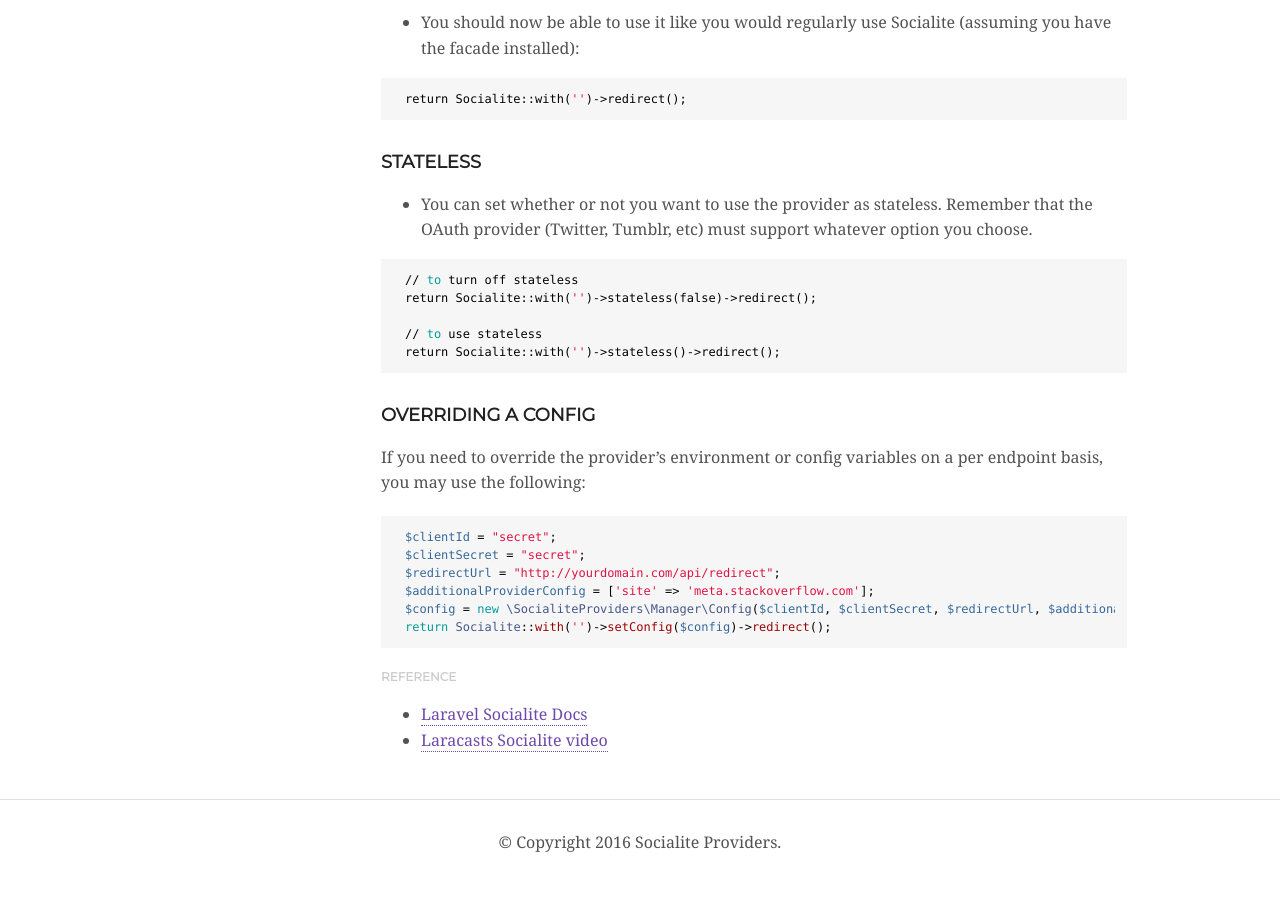
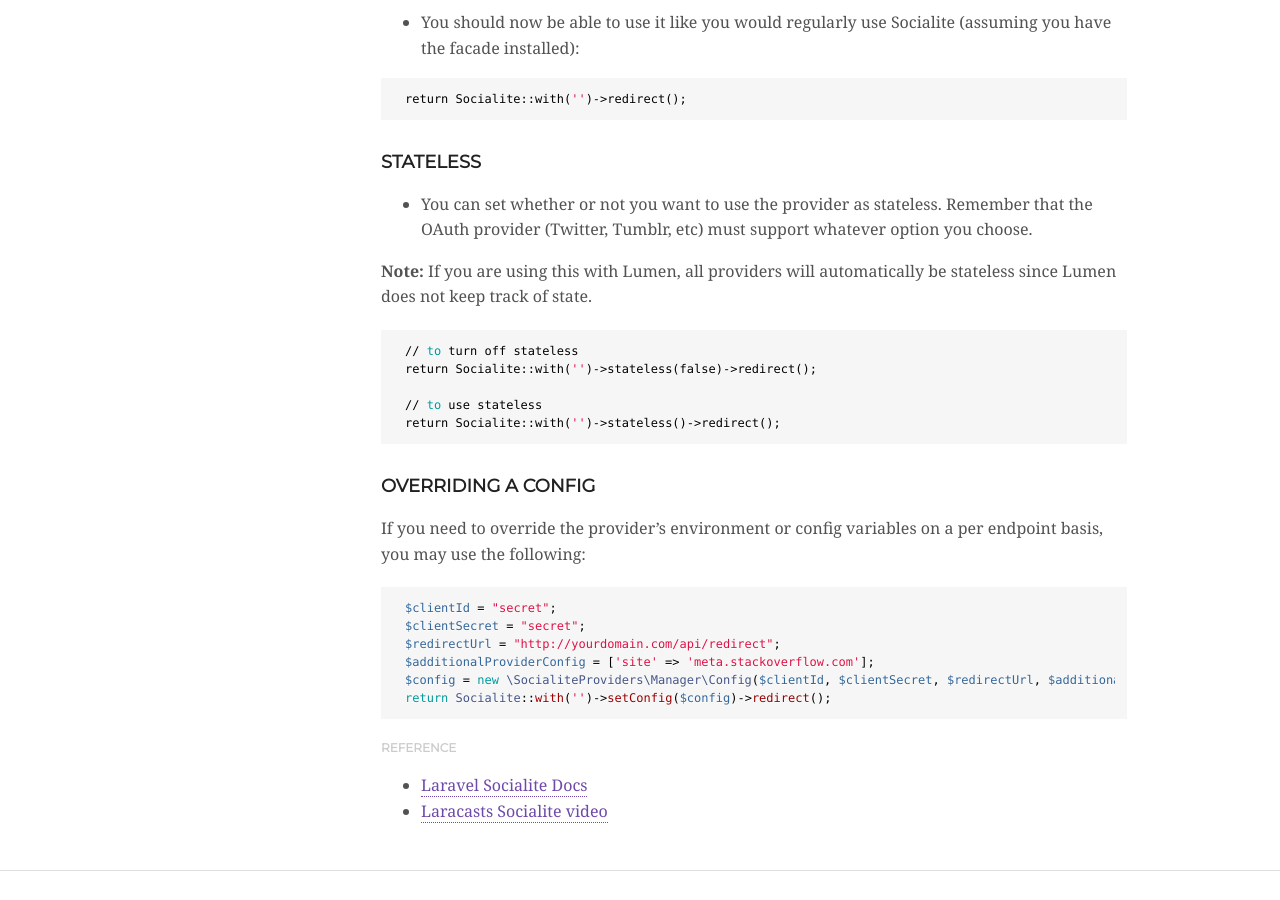
Before and after one commit to SocialiteProviders/socialiteproviders.github.io, a Jekyll site: the page built from _providers/RunKeeper.md, in a window 1280 px wide and 900 px high, scrolled down 2392 px. Built offline with Jekyll 4.4.1, drawn with Linux system fonts in a browser that asks for light colours; nearby versions of some CDN libraries; some web fonts are replaced.

Commit message:
stateless Lumen comment

````diff
--- a/_includes/provider/_usage.md
+++ b/_includes/provider/_usage.md
@@ -7,6 +7,8 @@ return Socialite::with('{{ name | downcase | remove: '.' }}')->redirect();
 ### Stateless
 
 * You can set whether or not you want to use the provider as stateless.  Remember that the OAuth provider (Twitter, Tumblr, etc) must support whatever option you choose.
+
+**Note:** If you are using this with Lumen, all providers will automatically be stateless since Lumen does not keep track of state.
 
 ```php
 // to turn off stateless
````
